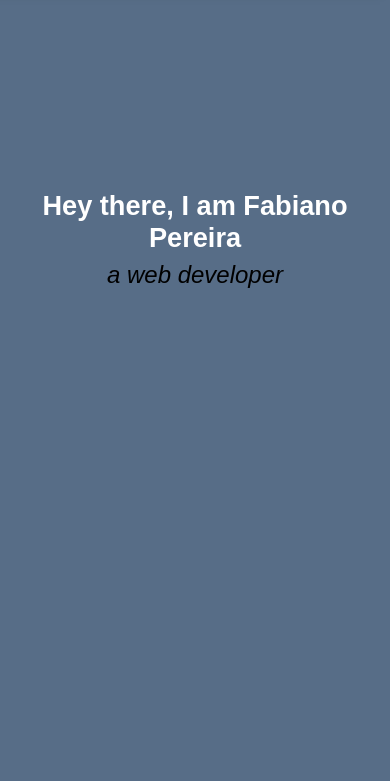
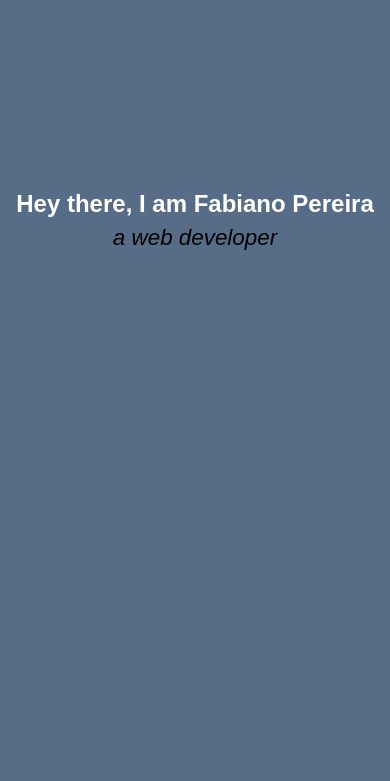
Before and after one commit to fabianortp/personal-portfolio, a plain HTML site: page index.html in a window 390 px wide. Shown: the part 60-841 px from the top of the page. Drawn offline with Linux system fonts and the light colour scheme.

Commit message:
fix h1 presentation widht

```diff
--- a/styles.css
+++ b/styles.css
@@ -96,6 +96,8 @@
     color: #fff;
     font-size: 5rem;
     text-align: center;
+    padding-left: 3%;
+    padding-right: 3%;
   }
 
   .p-general {
@@ -352,11 +354,11 @@ span {
     }
 
     h1 {
-    font-size: 1.7rem;
+      font-size: 1.5rem;
     }
 
     .p-general {
-    font-size: 1.5rem;
+      font-size: 1.4rem;
     }
 
     #h3-projects {
```
Lines whose indentation alone changed are shown as unchanged.
